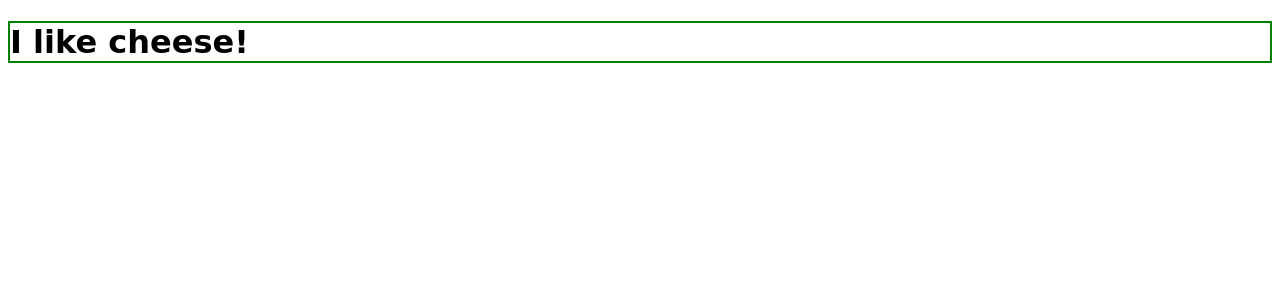
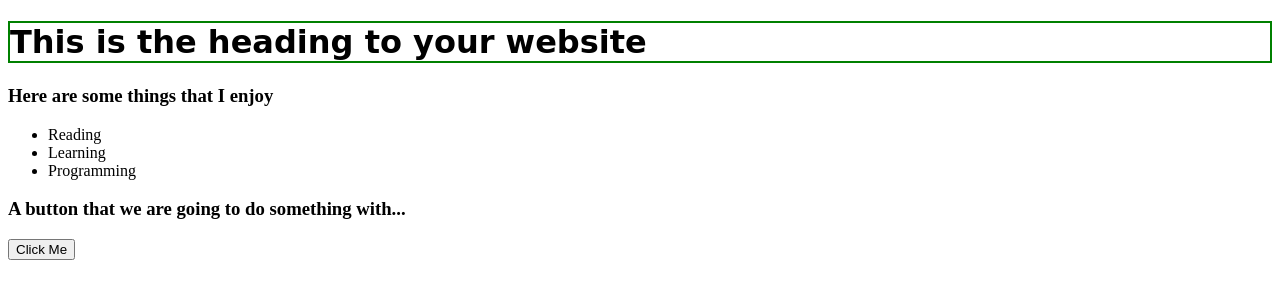
Before and after one commit to TingDeng/intro_to_javascript, a website: page public/html/index.html in a window 1280 px wide. Drawn offline with Linux system fonts and the light colour scheme; files that its build step writes are made by us from their sources.

Commit message:
basic layout that we are going to manipulate with javascript

```diff
--- a/public/html/index.html
+++ b/public/html/index.html
@@ -5,8 +5,21 @@
     <link rel='stylesheet' href='css/main.css'>
   </head>
   <body>
-    <h1> I like cheese! </h1>
-
+    <div id='content'>
+      <h1> This is the heading to your website </h1>
+      <div class = 'block blue'>
+        <h3> Here are some things that I enjoy </h3>
+        <ul>
+          <li> Reading </li>
+          <li> Learning </li>
+          <li> Programming </li>
+        </ul>
+      </div>
+      <section class = 'block grey'>
+        <h3> A button that we are going to do something with... </h3>
+        <button id='clicky' class='button blue'>Click Me </button>
+      </section>
+    </div>
     <script type='text/javascript'>
       //This will hold our JavaScript code
     </script>
```
